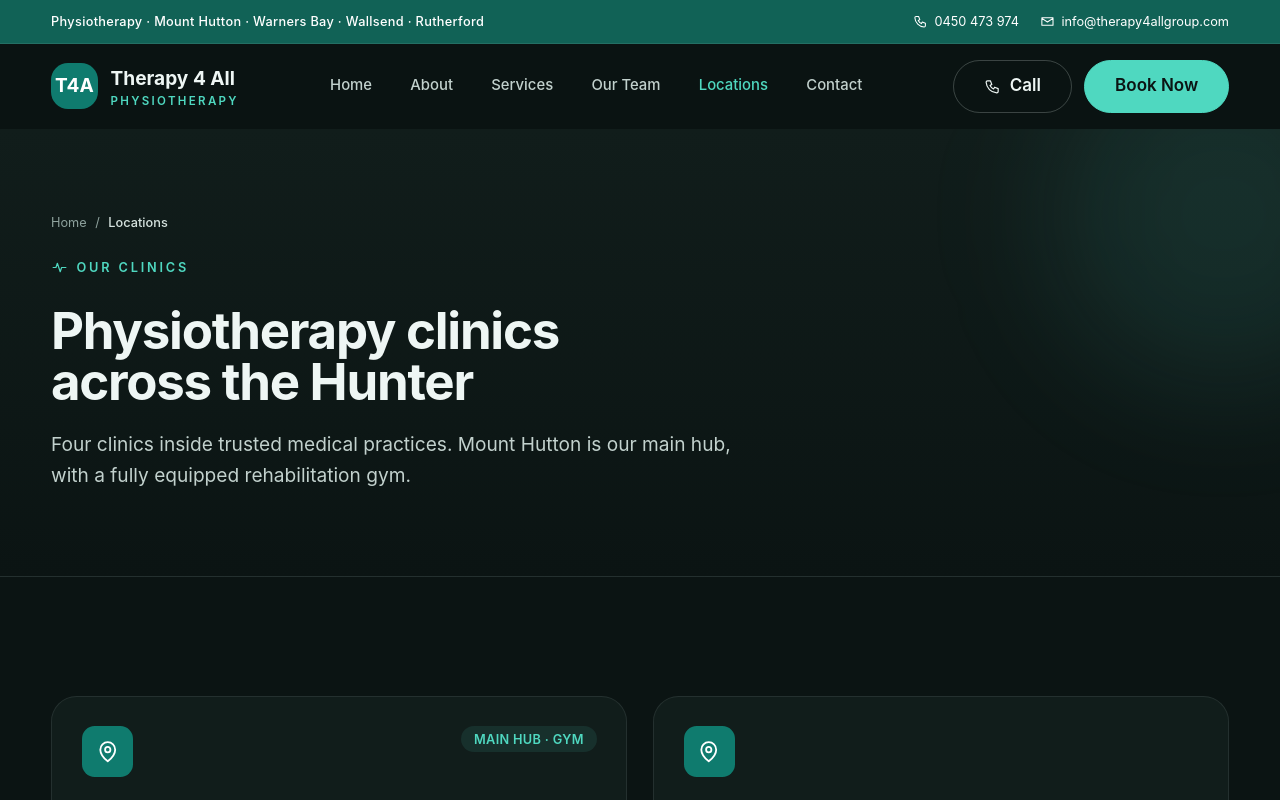
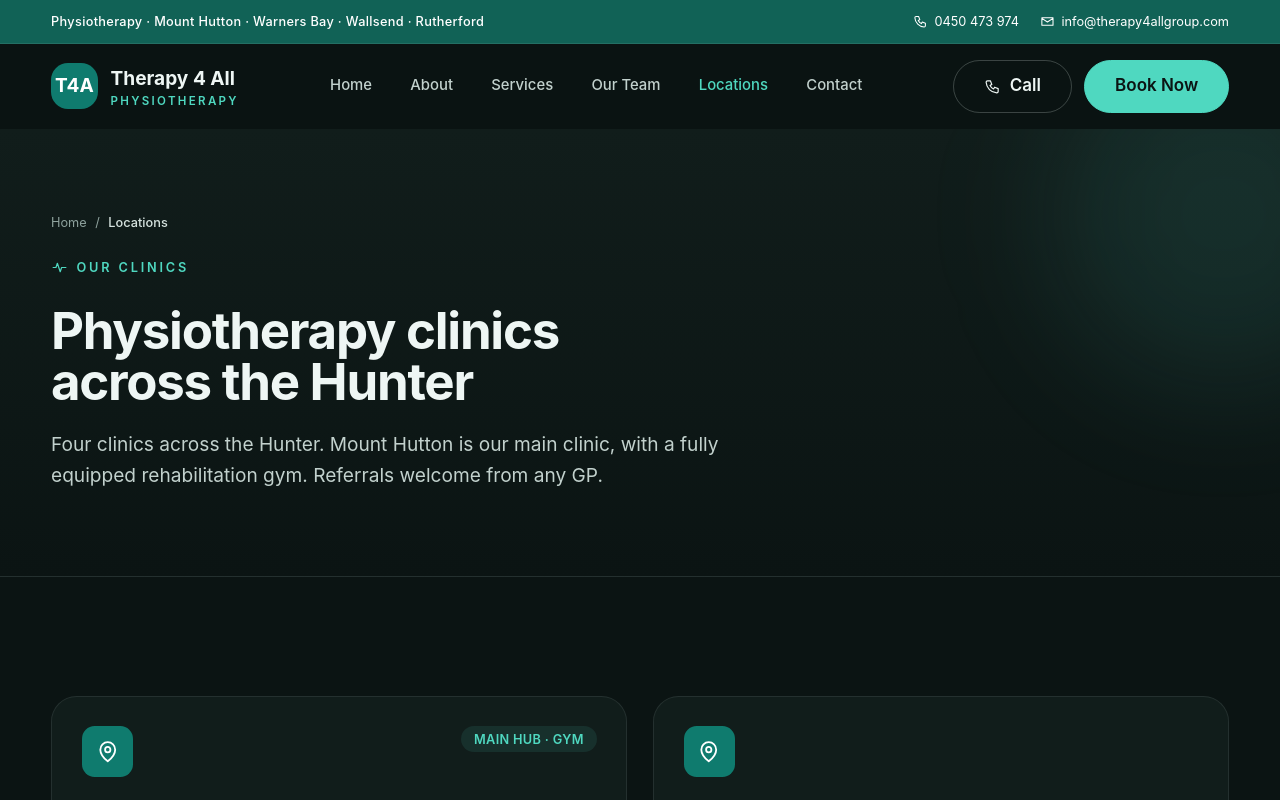
Before and after one commit to Trackrecord-pixel/Therapy4all, a Next.js app: page /locations in a window 1280 px wide. Shown: the top 800 px of the page. Built offline with nearby package versions, Linux system fonts and the light colour scheme.

Commit message:
Locations: wording

```diff
--- a/app/locations/page.tsx
+++ b/app/locations/page.tsx
@@ -10,7 +10,7 @@ import { suburbs } from "@/lib/suburbs";
 
 export const metadata: Metadata = {
   title: "Our Clinics | Physiotherapy Locations",
-  description: "Therapy 4 All physiotherapy clinics at Mount Hutton (main hub with gym), Warners Bay, Wallsend and Rutherford — inside trusted medical practices across Newcastle, Lake Macquarie and Maitland.",
+  description: "Therapy 4 All physiotherapy clinics at Mount Hutton (main hub with gym), Warners Bay, Wallsend and Rutherford — across Newcastle, Lake Macquarie and Maitland.",
   alternates: { canonical: "/locations" },
 };
 
@@ -18,7 +18,7 @@ export default function LocationsPage() {
   return (
     <>
       <PageHero eyebrow="Our Clinics" title="Physiotherapy clinics across the Hunter"
-        intro="Four clinics inside trusted medical practices. Mount Hutton is our main hub, with a fully equipped rehabilitation gym."
+        intro="Four clinics across the Hunter. Mount Hutton is our main clinic, with a fully equipped rehabilitation gym. Referrals welcome from any GP."
         breadcrumb={[{ name: "Home", href: "/" }, { name: "Locations", href: "/locations" }]} />
       <section className="section-py bg-white">
         <div className="container-px grid gap-6 md:grid-cols-2">
```
